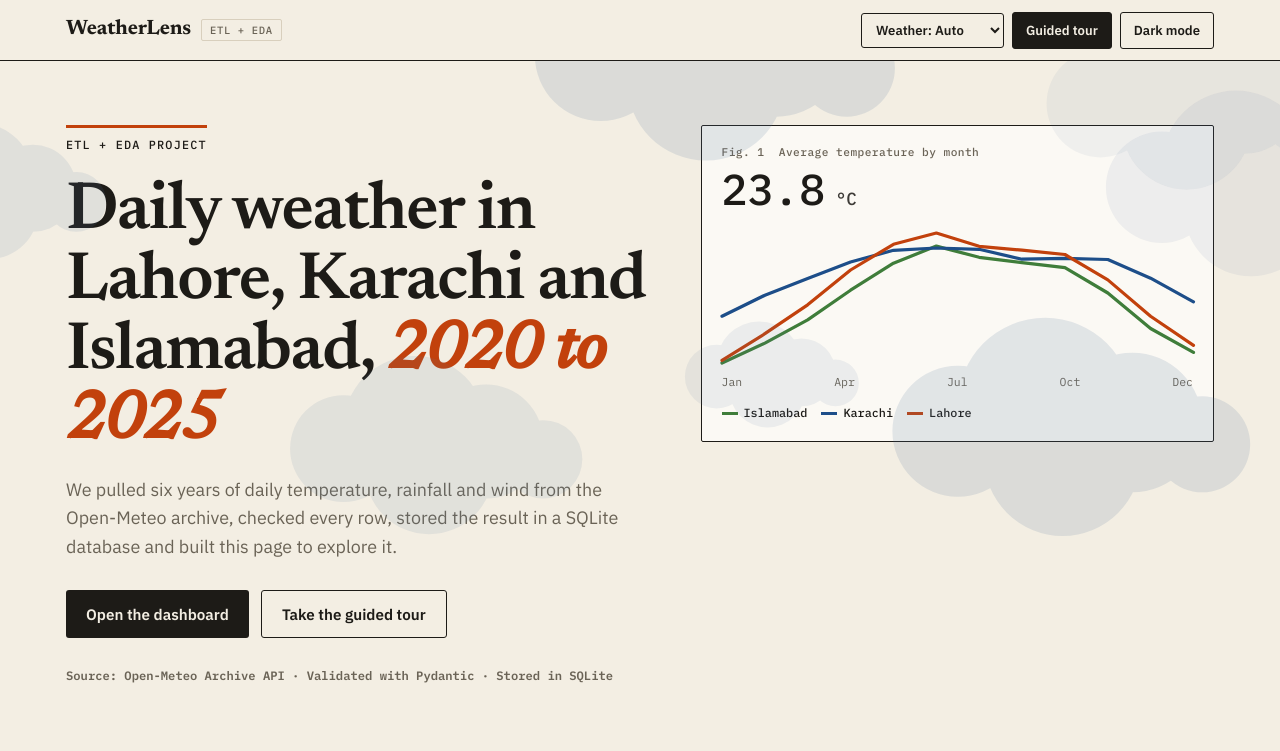
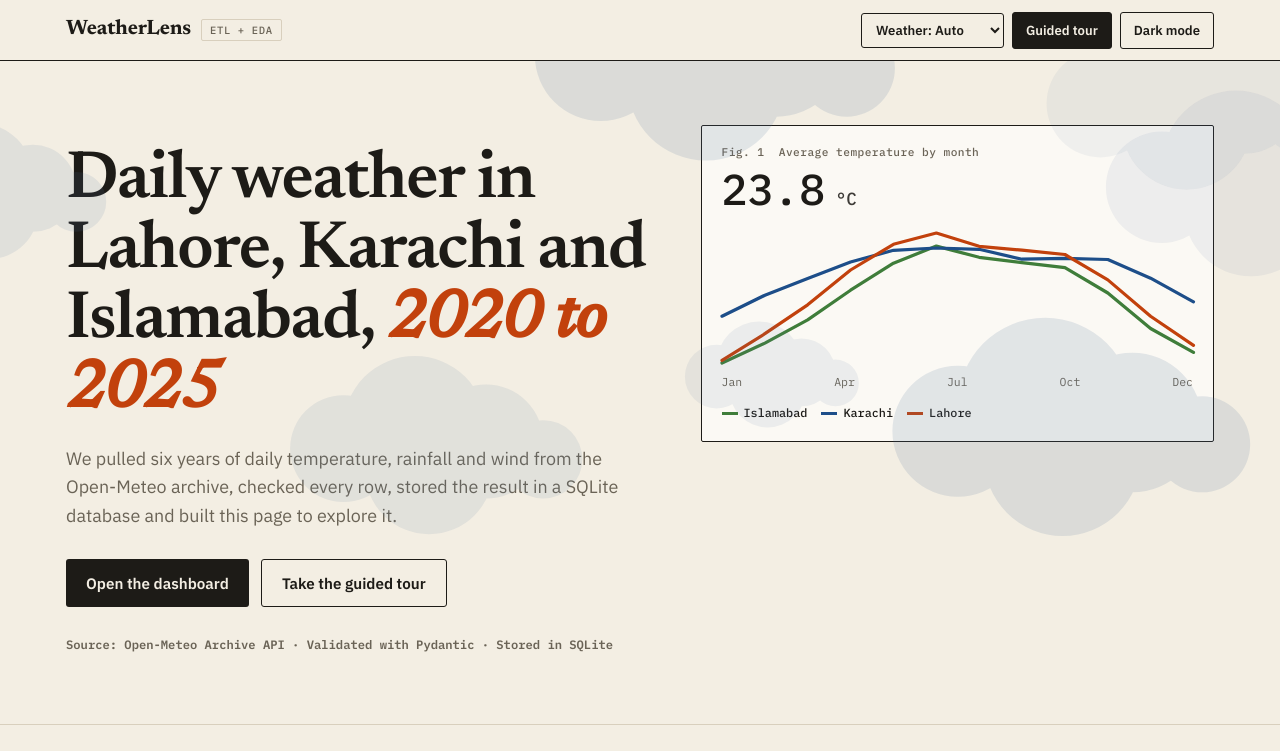
Before and after one commit to anasmughal0246-cel/weatherlens-etl-eda, a plain HTML site: page web/index.html in a window 1280 px wide. Shown: the top 751 px of the page. Drawn offline with Linux system fonts and the light colour scheme.

Commit message:
Remove ETL + EDA project label from landing hero

```diff
--- a/web/index.html
+++ b/web/index.html
@@ -590,7 +590,6 @@
 <section class="landing" id="top">
   <div class="wrap l-grid">
     <div>
-      <span class="l-eyebrow">ETL + EDA project</span>
       <h1>Daily weather in Lahore, Karachi and Islamabad, <span>2020 to 2025</span></h1>
       <p class="lead">We pulled six years of daily temperature, rainfall and wind from the Open-Meteo archive, checked every row, stored the result in a SQLite database and built this page to explore it.</p>
       <div class="l-cta">
```
